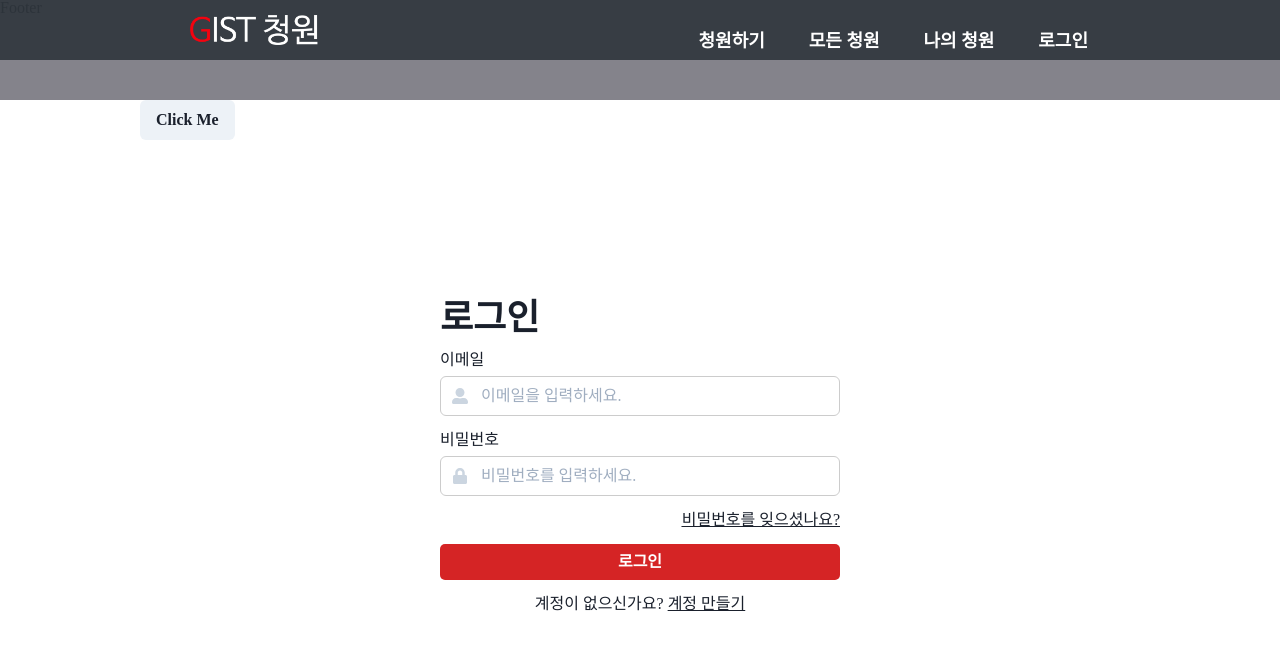
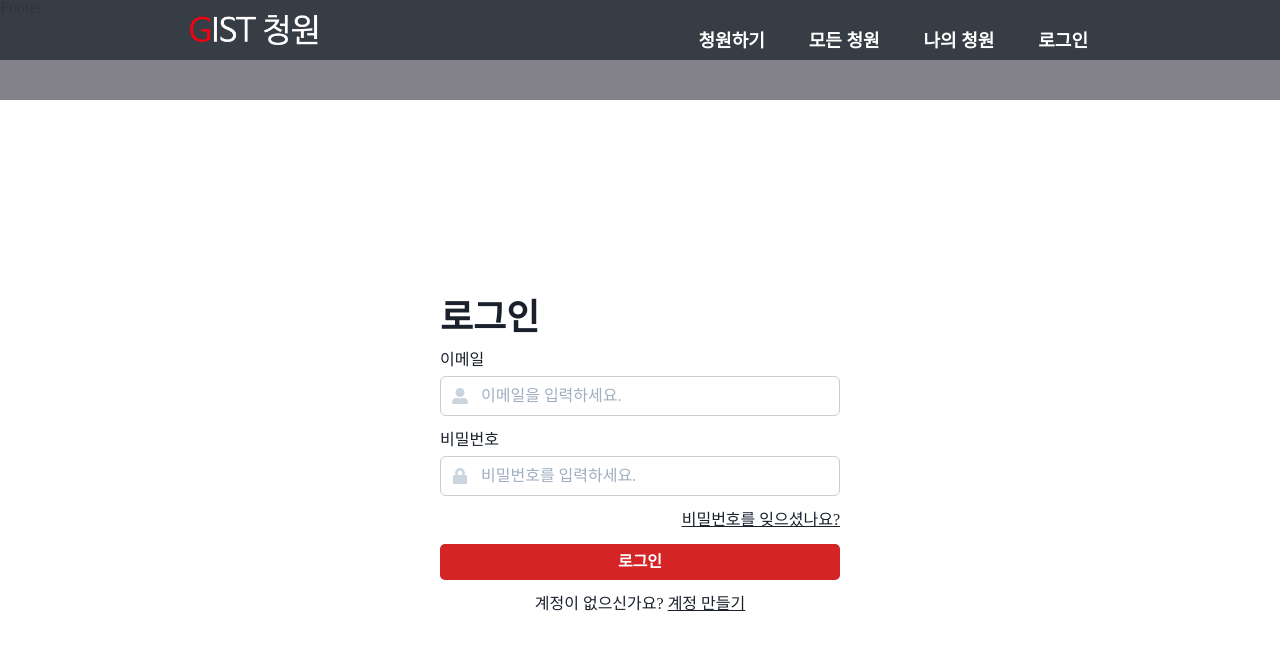
Before and after one commit to GIST-Petition-Site-Project/GIST-petition-web, a React (Create React App) app: page /login in a window 1280 px wide. Shown: the top 650 px of the page. Built offline with nearby package versions, Linux system fonts and the light colour scheme.

Commit message:
feat: toggle 구현

```diff
--- a/src/containers/Login/Collpase.tsx
+++ /dev/null
@@ -1,60 +0,0 @@
-import { useDisclosure, Button, Collapse, Box } from '@chakra-ui/react'
-import styled from '@emotion/styled'
-
-const Test = styled.div`
-  position: relative;
-  margin: 0 auto;
-  max-width: 1000px;
-  height: 100%;
-`
-function CollapseEx() {
-  const { isOpen, onToggle } = useDisclosure()
-
-  return (
-    <div>
-      <Test>
-        <Button onClick={onToggle}>Click Me</Button>
-        <Collapse in={isOpen} animateOpacity>
-          <Box
-            p="40px"
-            color="white"
-            mt="4"
-            bg="teal.500"
-            rounded="md"
-            shadow="md"
-          >
-            aodrnsms <br />
-            soclsrnfka;fk;alkf;kv
-            <br />
-            s;fk;asdk;fk;f
-            <br />
-            s;kf;lask;skf;sak;lafkd
-            <br />
-            salkfjlsa
-            <br />
-            kjflsajflksa
-            <br />
-            djlfajsf afkj
-            <br />
-            asljflkas
-            <br />
-            jflasdj
-            <br />
-            lfjlkajfljlaksf af
-            <br />
-            skjfljaslkf
-            <br />
-            jlsadjlfk
-            <br />
-            sadjflksajlfdsa
-            <br />
-            <br />
-            <br />
-          </Box>
-        </Collapse>
-      </Test>
-    </div>
-  )
-}
-
-export default CollapseEx
--- a/src/containers/Login/Login.tsx
+++ b/src/containers/Login/Login.tsx
@@ -11,7 +11,6 @@ import {
   Text,
 } from '@chakra-ui/react'
 import { FaUserAlt, FaLock } from 'react-icons/fa'
-import CollapseEx from './Collpase'
 import styled from '@emotion/styled'
 
 const LoginButton = styled.button`
@@ -108,7 +107,6 @@ const Login = (): JSX.Element => {
           </Text>
         </Stack>
       </form>
-      <CollapseEx />
     </div>
   )
 }
```
